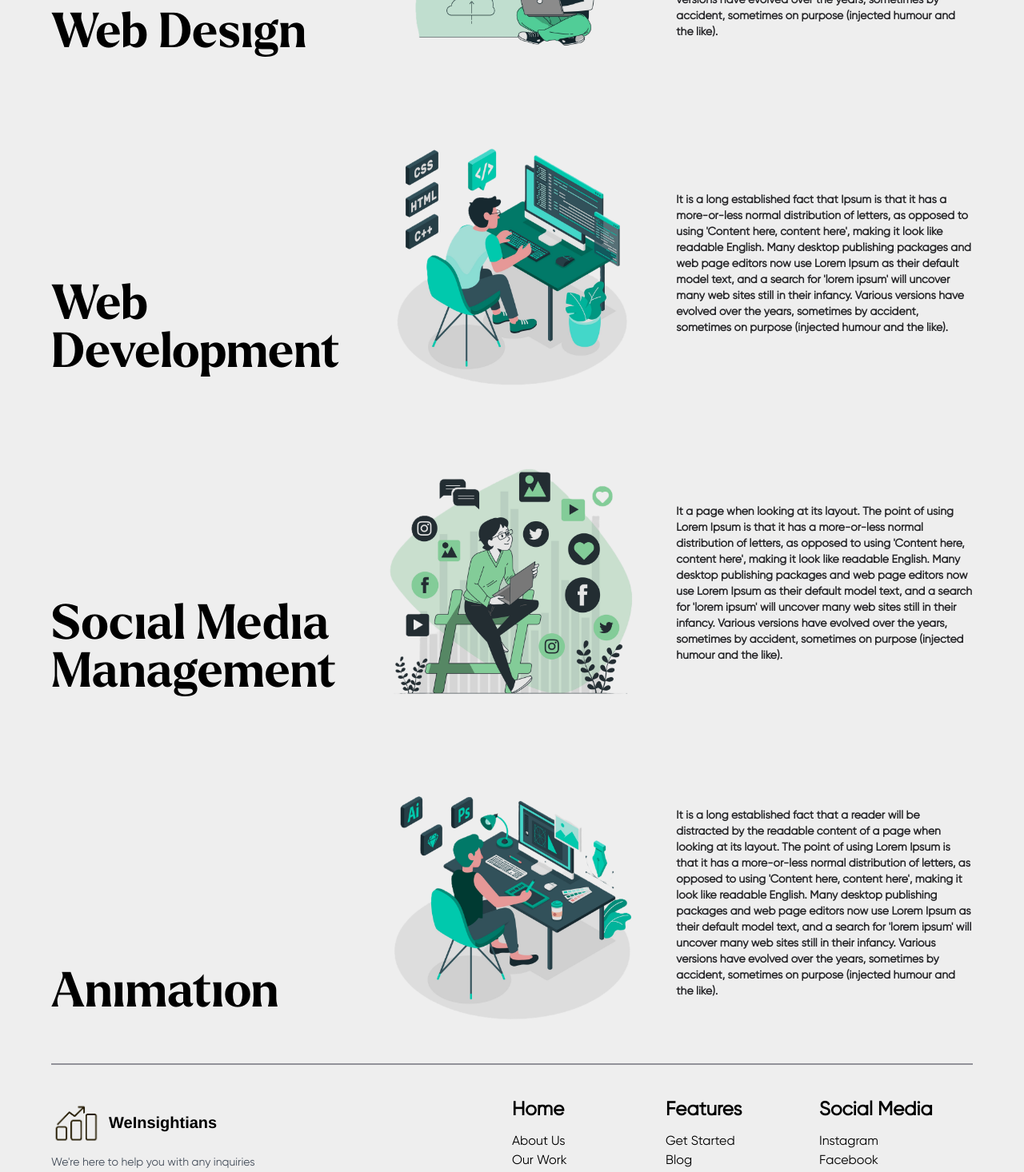
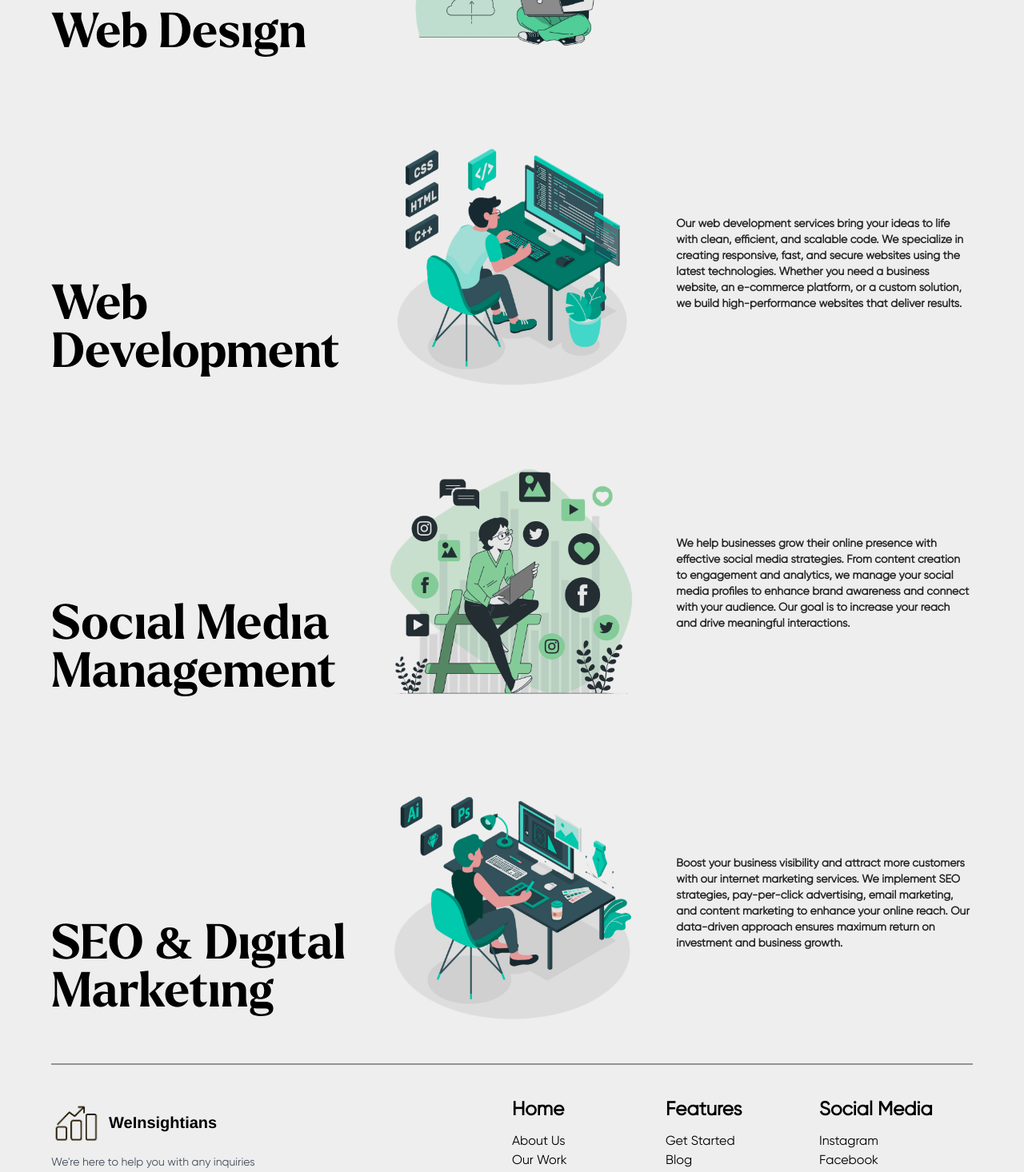
Before and after one commit to ZaidulV21/weinsightians-org, a React (Vite) app: page /services in a window 1280 px wide. Shown: the part 1473-2939 px from the top of the page at 80% size. Built offline with nearby package versions, Linux system fonts and the light colour scheme; the HTML template or start-up script is replaced by a standard one.

Commit message:
Update OurServices2: Replace Lorem Ipsum with targeted service descriptions

```diff
--- a/src/components/OurServices2.jsx
+++ b/src/components/OurServices2.jsx
@@ -6,22 +6,22 @@ const OurServices2 = () => {
     {
       title: "Web Design",
       imgSrc: "/img/ser_Design.png",
-      description: "It is a long established fact that a reader will be distracted by the readable content of a page when looking at its layout. The point of using Lorem Ipsum is that it has a more-or-less normal distribution of letters, as opposed to using 'Content here, content here', making it look like readable English. Many desktop publishing packages and web page editors now use Lorem Ipsum as their default model text, and a search for 'lorem ipsum' will uncover many web sites still in their infancy. Various versions have evolved over the years, sometimes by accident, sometimes on purpose (injected humour and the like)."
+      description: "We create visually appealing and user-friendly website designs tailored to your business needs. Our designs ensure a seamless user experience, optimized for both desktop and mobile devices. We focus on modern aesthetics, intuitive navigation, and engaging layouts that captivate visitors and drive conversions."
     },
     {
       title: "Web Development",
       imgSrc: "/img/ser_Development.png",
-      description: "It is a long established fact that  Ipsum is that it has a more-or-less normal distribution of letters, as opposed to using 'Content here, content here', making it look like readable English. Many desktop publishing packages and web page editors now use Lorem Ipsum as their default model text, and a search for 'lorem ipsum' will uncover many web sites still in their infancy. Various versions have evolved over the years, sometimes by accident, sometimes on purpose (injected humour and the like)."
+      description: "Our web development services bring your ideas to life with clean, efficient, and scalable code. We specialize in creating responsive, fast, and secure websites using the latest technologies. Whether you need a business website, an e-commerce platform, or a custom solution, we build high-performance websites that deliver results."
     },
     {
       title: "Social Media Management",
       imgSrc: "/img/ser_Social.png",
-      description: "It  a page when looking at its layout. The point of using Lorem Ipsum is that it has a more-or-less normal distribution of letters, as opposed to using 'Content here, content here', making it look like readable English. Many desktop publishing packages and web page editors now use Lorem Ipsum as their default model text, and a search for 'lorem ipsum' will uncover many web sites still in their infancy. Various versions have evolved over the years, sometimes by accident, sometimes on purpose (injected humour and the like)."
+      description: "We help businesses grow their online presence with effective social media strategies. From content creation to engagement and analytics, we manage your social media profiles to enhance brand awareness and connect with your audience. Our goal is to increase your reach and drive meaningful interactions."
     },
     {
-      title: "Animation",
+      title: "SEO & Digital Marketing",
       imgSrc: "/img/ser_Animation.png",
-      description: "It is a long established fact that a reader will be distracted by the readable content of a page when looking at its layout. The point of using Lorem Ipsum is that it has a more-or-less normal distribution of letters, as opposed to using 'Content here, content here', making it look like readable English. Many desktop publishing packages and web page editors now use Lorem Ipsum as their default model text, and a search for 'lorem ipsum' will uncover many web sites still in their infancy. Various versions have evolved over the years, sometimes by accident, sometimes on purpose (injected humour and the like)."
+      description: "Boost your business visibility and attract more customers with our internet marketing services. We implement SEO strategies, pay-per-click advertising, email marketing, and content marketing to enhance your online reach. Our data-driven approach ensures maximum return on investment and business growth."
     }
   ];
 
```
